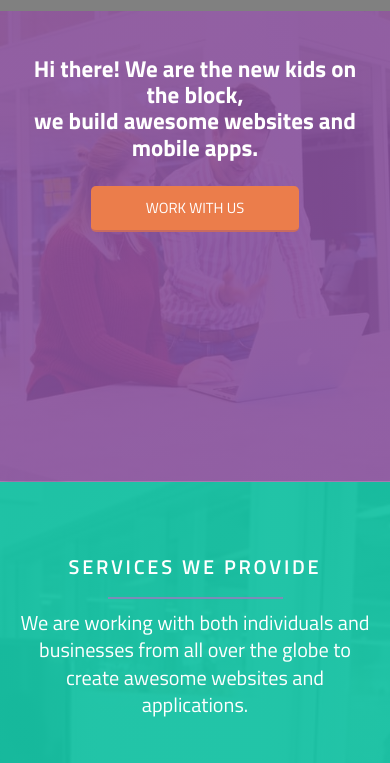
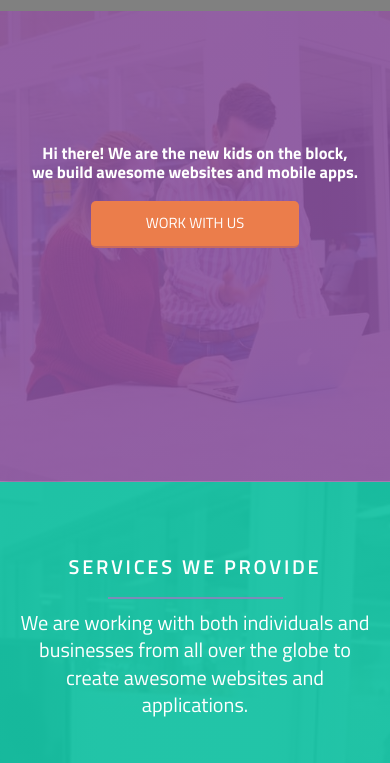
Before and after one commit to Maruf19/cubex, a plain HTML site: page index.html in a window 390 px wide. Shown: the part 67-830 px from the top of the page. Drawn offline with nearby package versions, Linux system fonts and the light colour scheme.

Commit message:
update responsive file

```diff
--- a/resources/css/responsive.css
+++ b/resources/css/responsive.css
@@ -115,8 +115,8 @@
 
 
     .hero-text-box h1{
-        font-size: 2.5rem;
-        margin-top: 35%;
+        font-size: 1.8rem;
+        margin-top: 60%;
      }
 
     .contact-section form{
```
